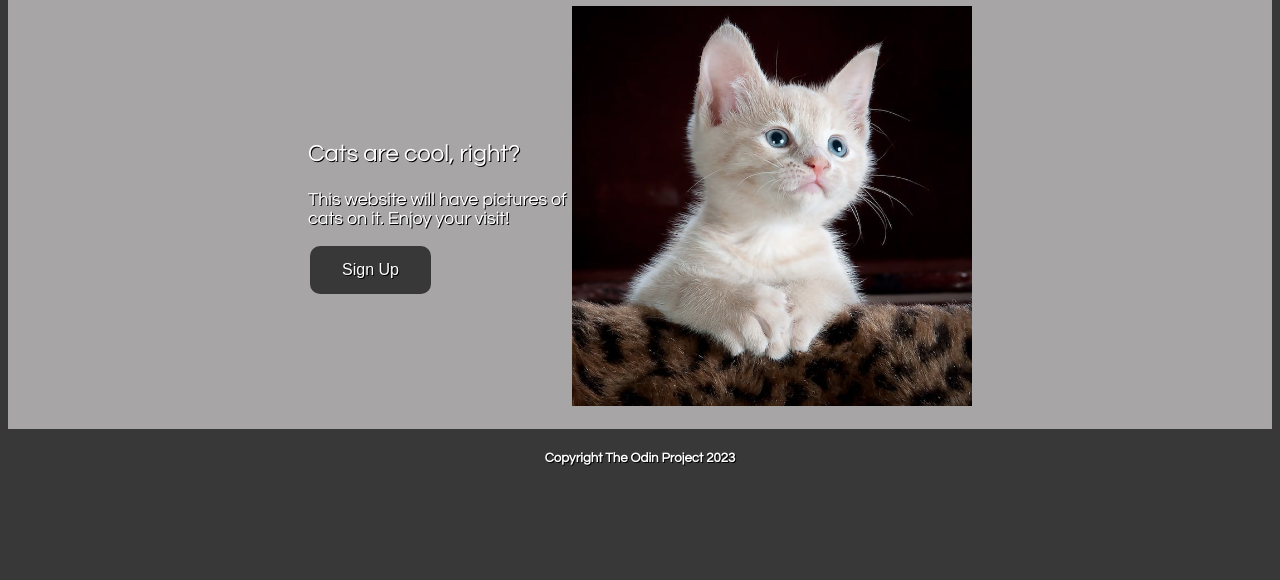
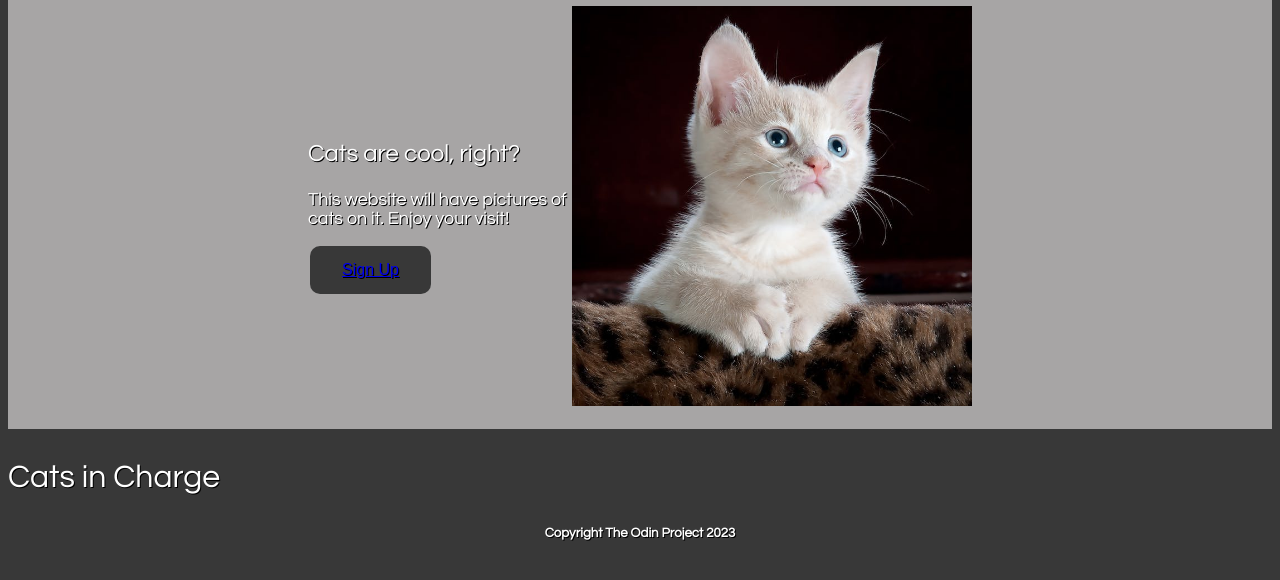
Before and after one commit to Foxbarr/LandingPage, a plain HTML site: page index.html in a window 1280 px wide. Shown: the part 154-734 px from the top of the page. Drawn offline with Linux system fonts and the light colour scheme.

Commit message:
add link to 'sign up' button that rick rolls you. Created .cats-title in style.css to add to 'Cats in Charge' text

```diff
--- a/index.html
+++ b/index.html
@@ -21,12 +21,14 @@
         <div class="container-main">
         <p class="text"> Cats are cool, right?<p>
         <p class="subtext"> This website will have pictures of cats on it. Enjoy your visit!</p>
-        <button class="sign-up-button"> Sign Up</button>
+        <a href="https://www.youtube.com/watch?v=dQw4w9WgXcQ"><button class="sign-up-button"> Sign Up</a></button>
     </div>
     <div class="container-img">
         <img src="../LandingPage/Images/catpic1.jpeg" class="catpic1">
     </div>
     </div>
+
+    <p class="cats-title">Cats in Charge</p>
 
 
 
--- a/style.css
+++ b/style.css
@@ -121,3 +121,10 @@
 {
     display: block;
 }
+
+.cats-title
+{
+    font-size: xx-large;
+    color: white;
+    text-shadow: 1px 1px black;
+}
```
